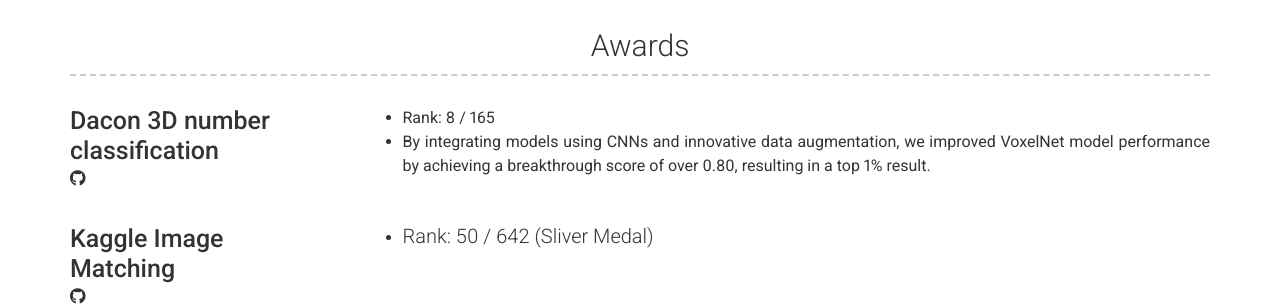
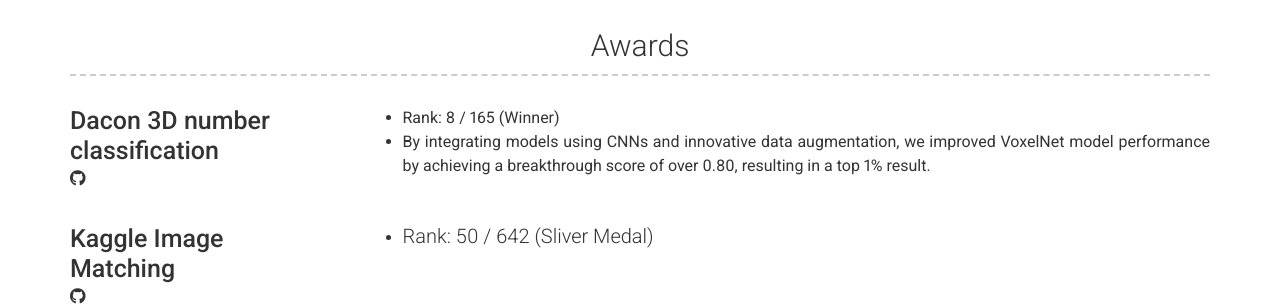
Before and after one commit to honeybadger78/honeybadger78.github.io, a Jekyll site: the page built from index.md, in a window 1280 px wide and 900 px high, scrolled down 1506 px. Shown: the part 152-458 px from the top of the window. Built offline with Jekyll 4.4.1, drawn with Linux system fonts in a browser that asks for light colours; nearby versions of some CDN libraries.

Commit message:
Update rank and description in _config.yml

```diff
--- a/_config.yml
+++ b/_config.yml
@@ -112,7 +112,7 @@ content:
             icon: fab fa-github
             url: github.com/honeybadger78/dacon_3d_number_classification
         description: | # this will include new lines to allow paragraphs
-          - Rank: 8 / 165
+          - Rank: 8 / 165 (Winner)
           - By integrating models using CNNs and innovative data augmentation, we improved VoxelNet model performance by achieving a breakthrough score of over 0.80, resulting in a top 1% result.
 
       - layout: top-left
```
